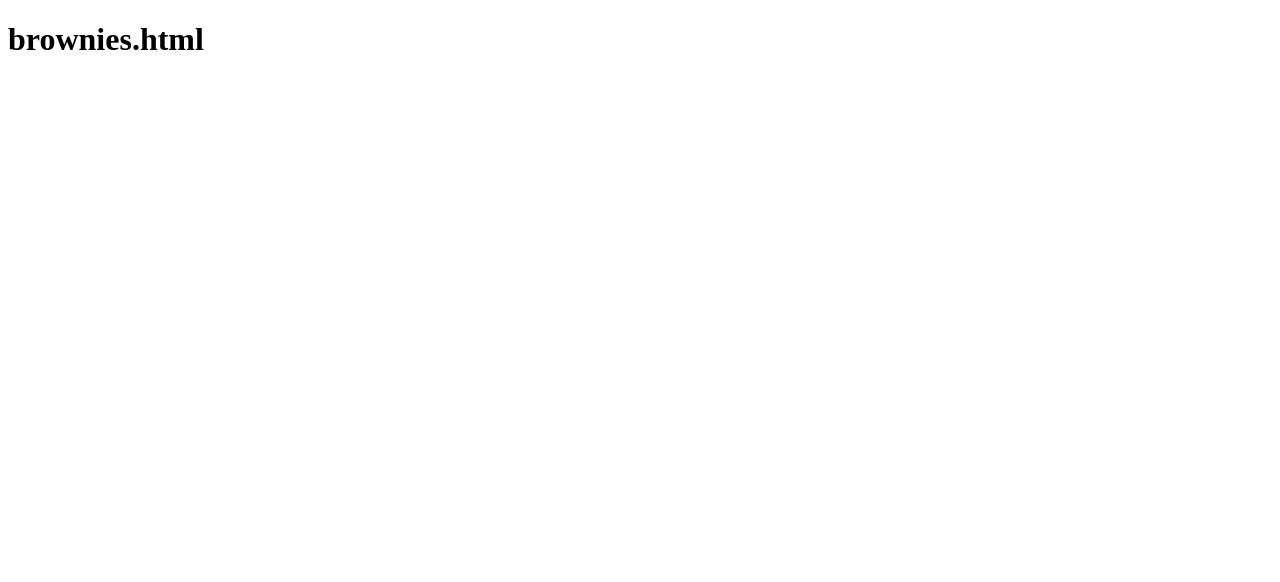
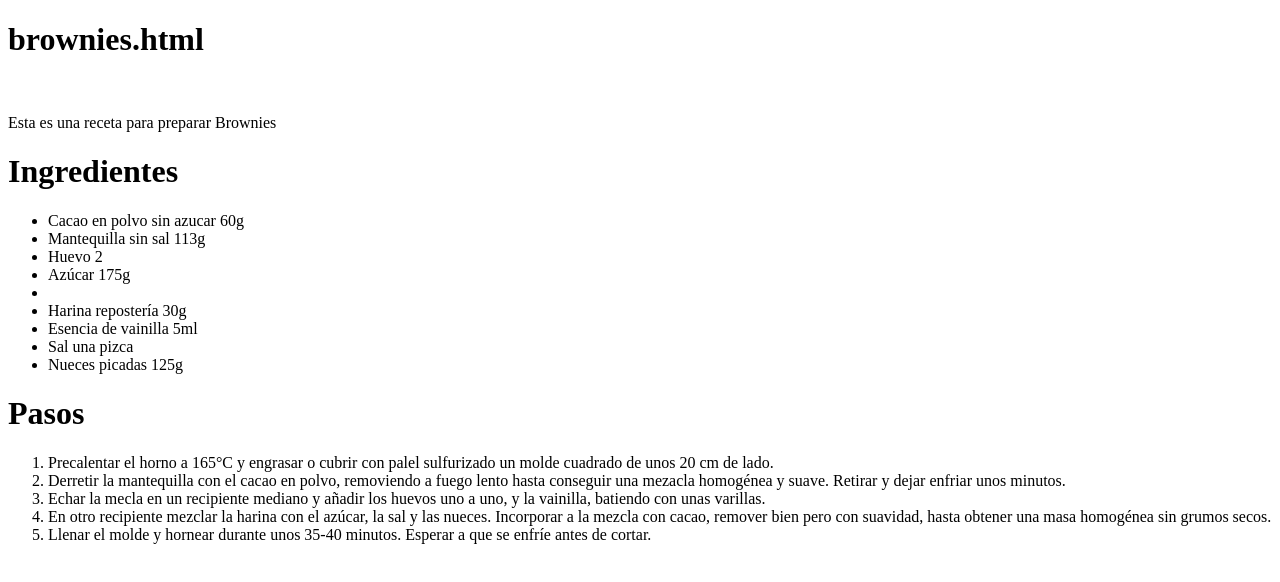
Before and after one commit to 17112019/recetas, a plain HTML site: page recetas 2/brownies.html in a window 1280 px wide. Drawn offline with Linux system fonts and the light colour scheme.

Commit message:
Anexo ingredientes y pasos de receta

```diff
--- a/recetas 2/brownies.html
+++ b/recetas 2/brownies.html
@@ -5,5 +5,35 @@
 </head>
 <body>
     <h1>brownies.html</h1>
+    <img src="" width="400"/>
+    <p>Esta es una receta para preparar Brownies</p>
+    <h1>Ingredientes</h1>
+    <ul>
+       <li>Cacao en polvo sin azucar 60g</li>
+       <li>Mantequilla sin sal 113g</li>
+       <li>Huevo 2</li>
+       <li>Azúcar 175g<li>
+       <li>Harina repostería 30g</li>
+       <li>Esencia de vainilla 5ml</li>
+       <li>Sal una pizca</li>
+       <li>Nueces picadas 125g</li>
+    </ul>
+    <h1>Pasos</h1>
+    <ol>
+        <li>Precalentar el horno a 165°C y engrasar o
+            cubrir con palel sulfurizado un molde
+            cuadrado de unos 20 cm de lado.</li>
+        <li>Derretir la mantequilla con el cacao en polvo,
+            removiendo a fuego lento hasta conseguir una mezacla
+            homogénea y suave. Retirar y dejar enfriar unos minutos.</li>
+        <li>Echar la mecla en un recipiente mediano y añadir los huevos
+            uno a uno, y la vainilla, batiendo con unas varillas.</li>
+        <li>En otro recipiente mezclar la harina con el azúcar, la sal
+            y las nueces. Incorporar a la mezcla con cacao, remover bien
+            pero con suavidad, hasta obtener una masa homogénea sin grumos secos.</li>
+        <li>Llenar el molde y hornear durante unos 35-40 minutos. Esperar
+            a que se enfríe antes de cortar.</li>
+
+    </ol>
 </body>
 </html>
```
Also changed, not shown: index.html (+1 -1 lines).
